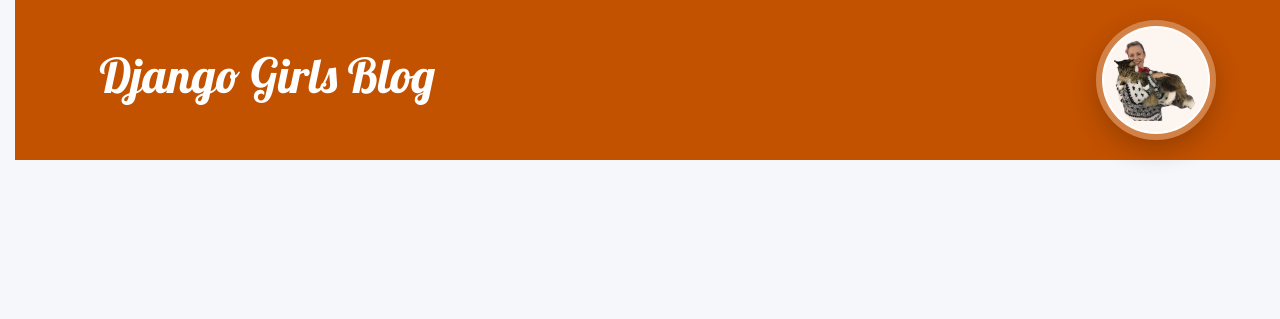
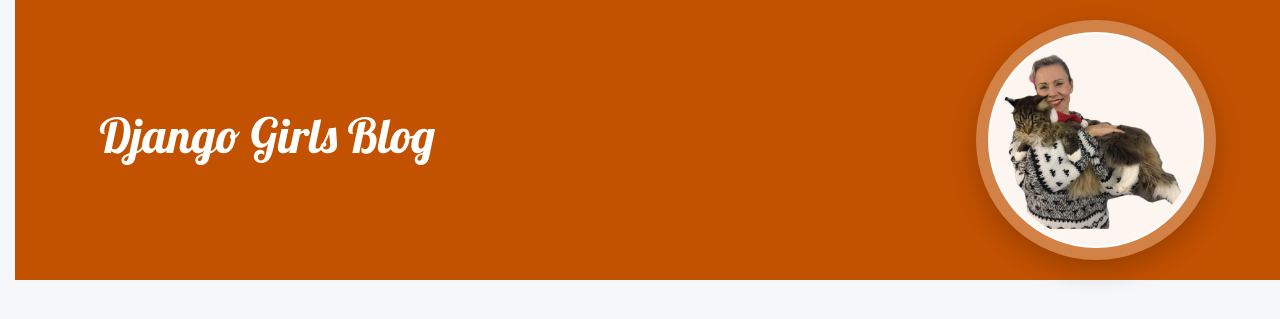
Before and after one commit to alenka134/my-first-blog, a Django app: page / in a window 1280 px wide. Shown: the top 319 px of the page. Run offline with Django 5.2, Linux system fonts and the light colour scheme; data that the repository does not hold is empty.

Commit message:
Update image size

```diff
--- a/blog/static/css/blog.css
+++ b/blog/static/css/blog.css
@@ -37,8 +37,8 @@
 }
 
 .profile-photo-wrap {
-  width: 120px;
-  height: 120px;
+  width: 240px;
+  height: 240px;
   border-radius: 999px;
   background: rgba(255, 255, 255, 0.28);
   display: grid;
@@ -47,8 +47,8 @@
 }
 
 .profile-photo {
-  width: 108px;
-  height: 108px;
+  width: 216px;
+  height: 216px;
   object-fit: contain;
   padding: 6px;
   box-sizing: border-box;
```
